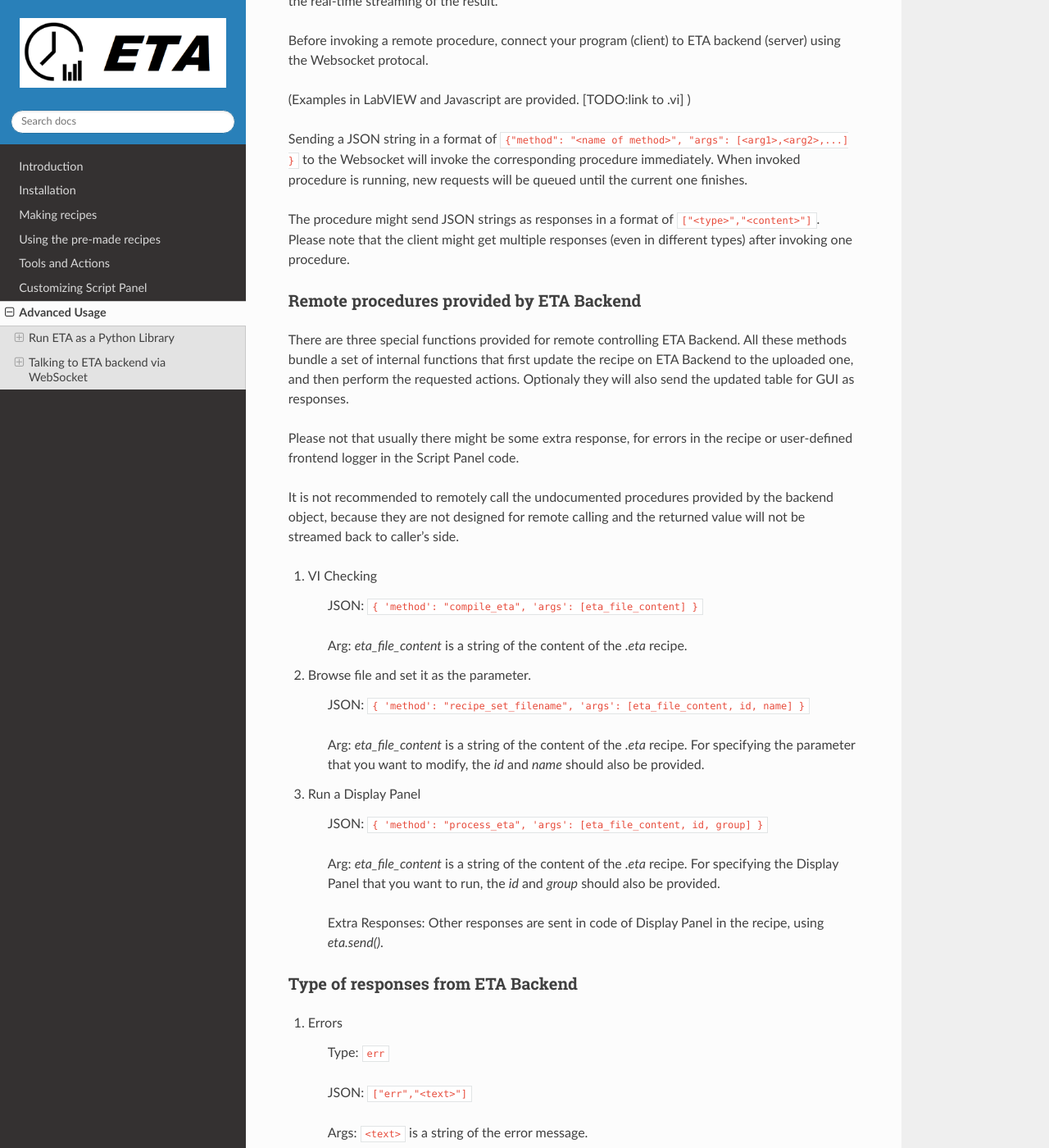
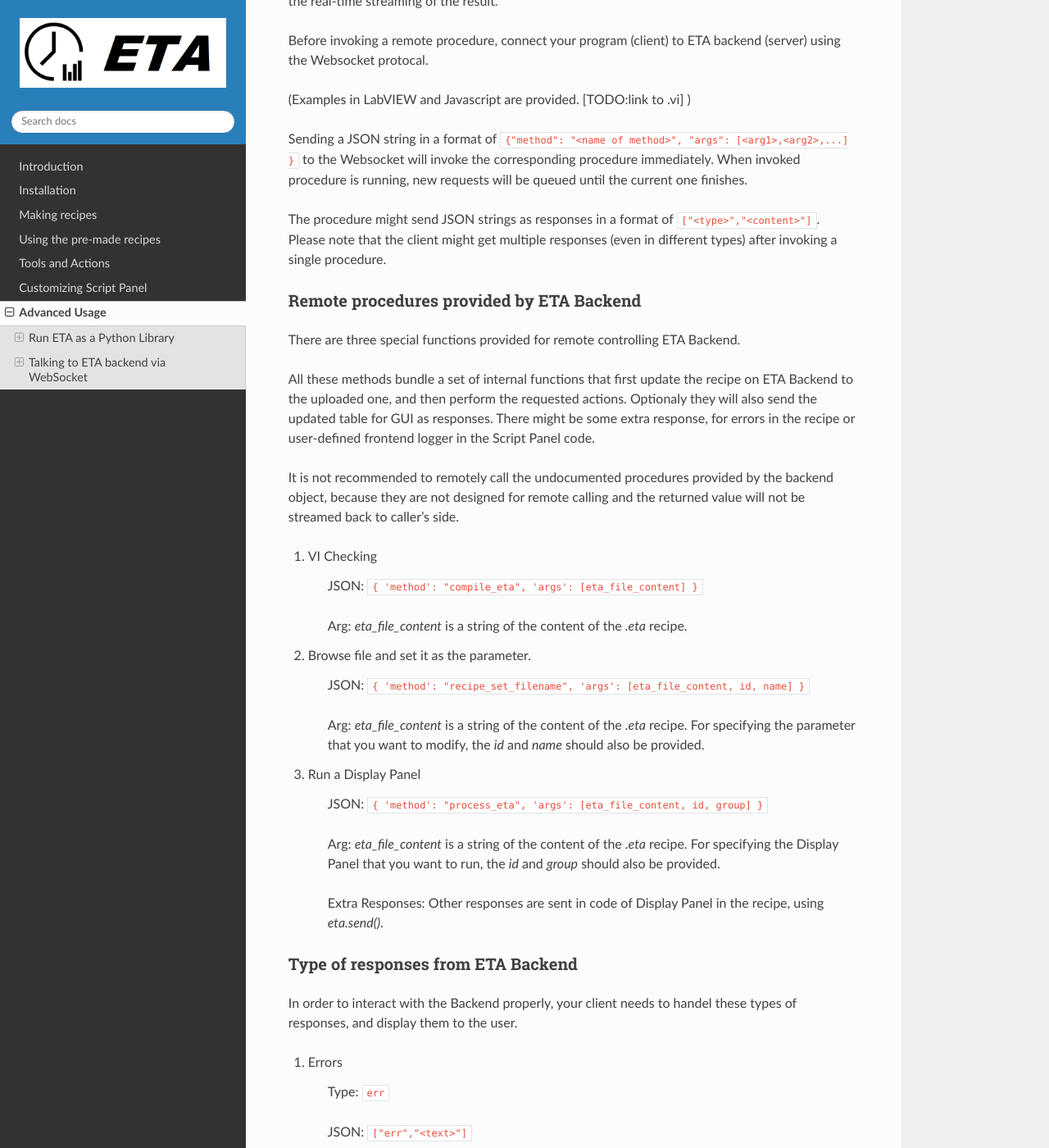
Before and after one commit to timetag/timetag.github.io, a Sphinx documentation site: the page built from docs/advanced.rst, in a window 1280 px wide and 1400 px high, scrolled down 1335 px. Shown: the whole window at 82% size. Built offline with Sphinx 7.4.7 and the Read the Docs theme 2.0.0, drawn with Linux system fonts in a browser that asks for light colours.

Commit message:
Update advanced.rst

```diff
--- a/docs/advanced.rst
+++ b/docs/advanced.rst
@@ -57,14 +57,14 @@ Before invoking a remote procedure, connect your program (client) to ETA backend
 
 Sending a JSON string in a format of ``{"method": "<name of method>", "args": [<arg1>,<arg2>,...] }`` to the Websocket will invoke the corresponding procedure immediately. When invoked procedure is running, new requests will be queued until the current one finishes.
 
-The procedure might send JSON strings as responses in a format of ``["<type>","<content>"]``. Please note that the client might get multiple responses (even in different types) after invoking one procedure.
+The procedure might send JSON strings as responses in a format of ``["<type>","<content>"]``. Please note that the client might get multiple responses (even in different types) after invoking a single procedure.
 
 Remote procedures provided by ETA Backend
 ......
 
-There are three special functions provided for remote controlling ETA Backend. All these methods bundle a set of internal functions that first update the recipe on ETA Backend to the uploaded one, and then perform the requested actions. Optionaly they will also send the updated table for GUI as responses.
+There are three special functions provided for remote controlling ETA Backend.
 
-Please not that usually there might be some extra response, for errors in the recipe or user-defined frontend logger in the Script Panel code.
+All these methods bundle a set of internal functions that first update the recipe on ETA Backend to the uploaded one, and then perform the requested actions. Optionaly they will also send the updated table for GUI as responses. There might be some extra response, for errors in the recipe or user-defined frontend logger in the Script Panel code.
 
 It is not recommended to remotely call the undocumented procedures provided by the backend object, because they are not designed for remote calling and the returned value will not be streamed back to caller's side.
 
@@ -91,6 +91,7 @@ It is not recommended to remotely call the undocumented procedures provided by t
 
 Type of responses from ETA Backend
 ......
+In order to interact with the Backend properly, your client needs to handel these types of responses, and display them to the user.
 
 1. Errors
 
@@ -122,7 +123,6 @@ Type of responses from ETA Backend
 
     JSON: ``["running"]``
 
-
 5. Switch state to stopped
 
     Type: ``stopped``
@@ -134,7 +134,6 @@ Type of responses from ETA Backend
     Type: ``discard``
 
     JSON: ``["discard"]``
-
 
 7. URL of dashboard
 
```
